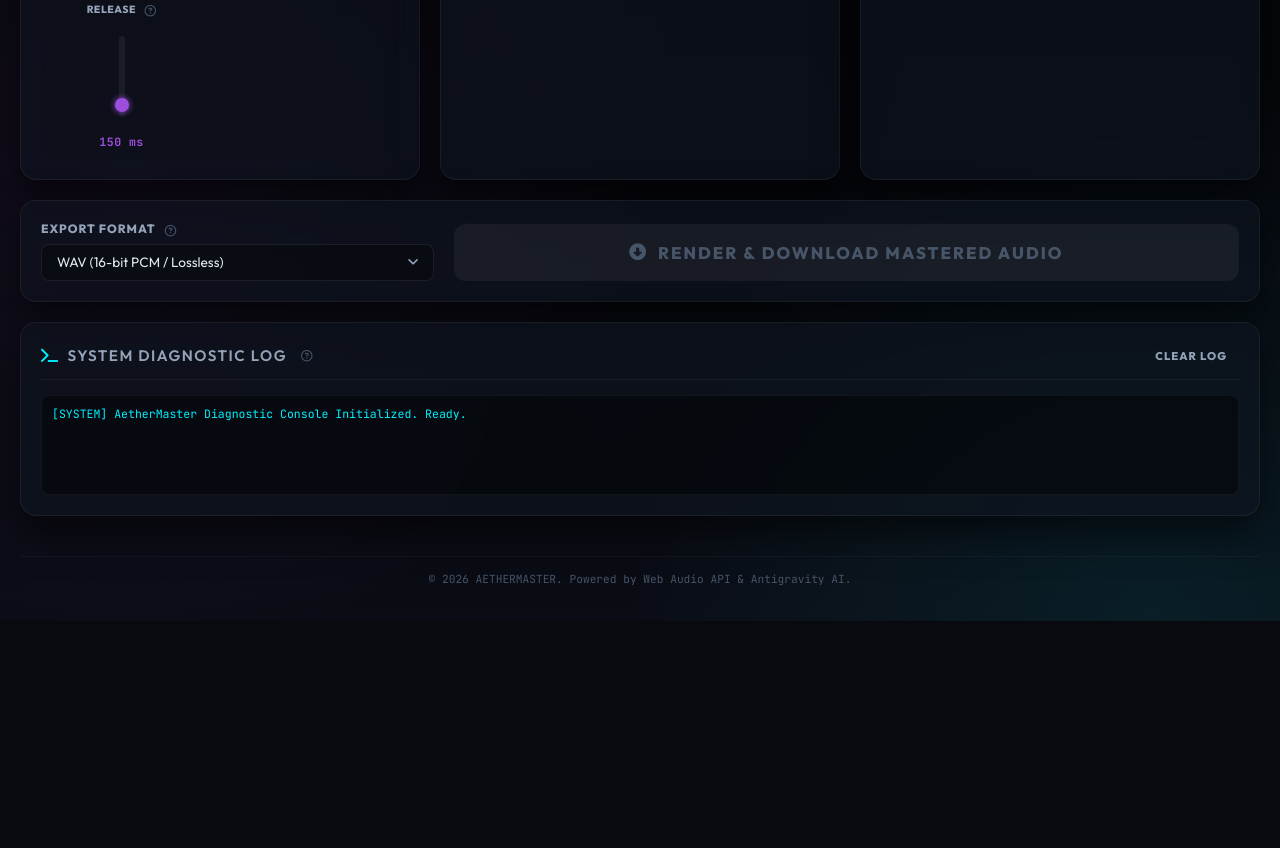
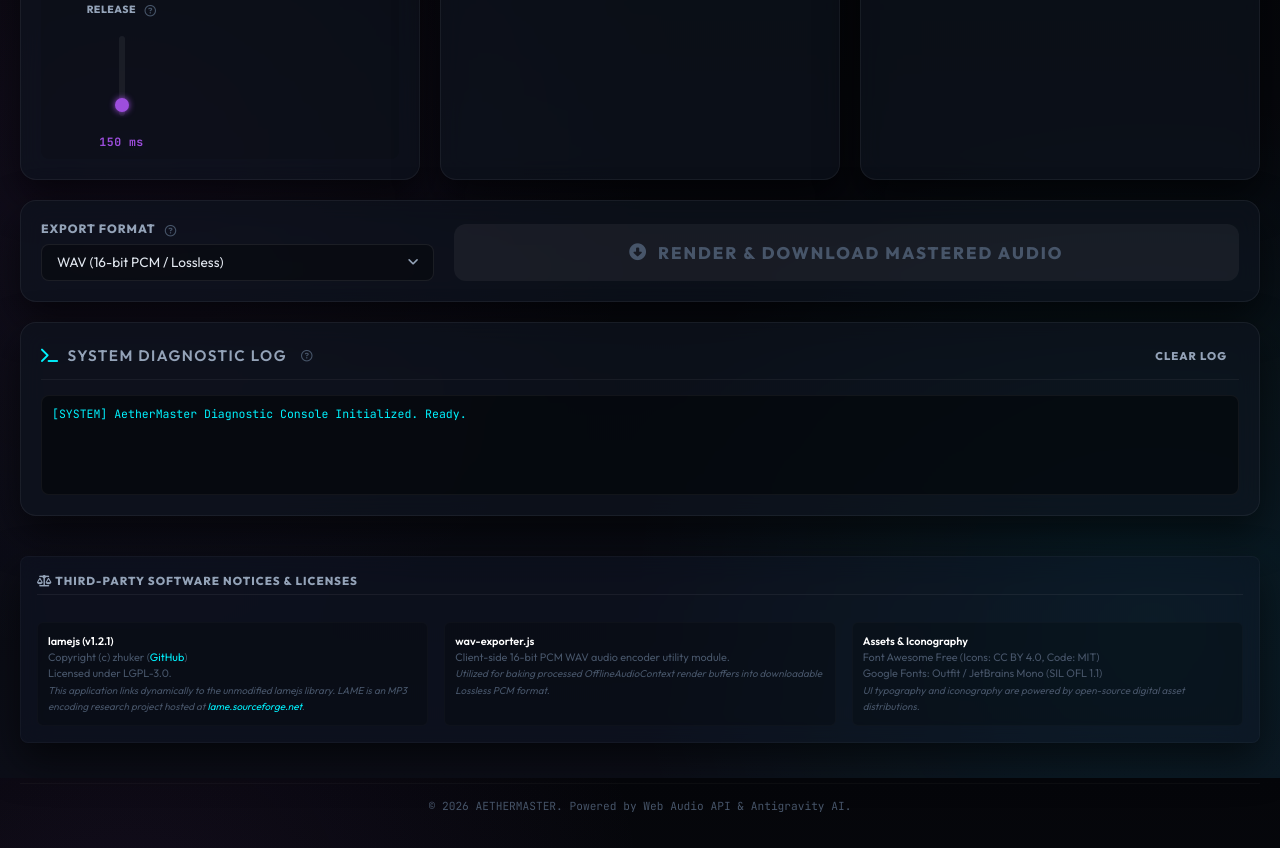
Before and after one commit to bito999p-ctrl/bitomusic, a website: page audio-mastering-tool/index.html in a window 1280 px wide. Shown: the part 1622-2470 px from the top of the page. Before the commit the page ends 2243 px from the top, so only its background shows below. Drawn offline with Linux system fonts and the light colour scheme.

Commit message:
Add files via upload

```diff
--- a/audio-mastering-tool/index.html
+++ b/audio-mastering-tool/index.html
@@ -4,19 +4,15 @@
   <meta charset="UTF-8">
   <meta name="viewport" content="width=device-width, initial-scale=1.0">
   <title>AETHERMASTER // Web Audio Mastering Suite</title>
-  <!-- Google Fonts: Outfit (UI), JetBrains Mono (Tech Readouts) -->
   <link rel="preconnect" href="https://fonts.googleapis.com">
   <link rel="preconnect" href="https://fonts.gstatic.com" crossorigin>
   <link href="https://fonts.googleapis.com/css2?family=JetBrains+Mono:wght@300;400;700&family=Outfit:wght@300;400;600;800&display=swap" rel="stylesheet">
-  <!-- FontAwesome Icons -->
   <link rel="stylesheet" href="https://cdnjs.cloudflare.com/ajax/libs/font-awesome/6.4.0/css/all.min.css">
-  <!-- lamejs MP3 Encoder -->
   <script src="https://cdn.jsdelivr.net/npm/lamejs@1.2.1/lame.min.js"></script>
   <link rel="stylesheet" href="styles.css?v=3.3">
 </head>
 <body>
   <div class="app-container">
-    <!-- HEADER -->
     <header class="app-header">
       <div class="logo-area">
         <div class="logo-icon"><i class="fa-solid fa-wave-square"></i></div>
@@ -31,9 +27,7 @@
       </div>
     </header>
 
-    <!-- MAIN DASHBOARD -->
     <main class="dashboard-grid">
-      <!-- FILE UPLOADER & WAVEFORM -->
       <section class="panel upload-panel full-width">
         <div id="drop-zone" class="drop-zone">
           <i class="fa-solid fa-cloud-arrow-up upload-icon"></i>
@@ -42,7 +36,6 @@
           <input type="file" id="file-input" accept="audio/*" class="hidden-input">
         </div>
 
-        <!-- ACTIVE TRACK INFO (HIDDEN BY DEFAULT) -->
         <div id="track-info" class="track-info hidden">
           <div class="track-details">
             <span class="track-name" id="track-name">Song_Title.wav</span>
@@ -65,7 +58,6 @@
         </div>
       </section>
 
-      <!-- VISUALIZERS -->
       <section class="panel visualizer-panel span-2">
         <div class="panel-header">
           <h2 class="panel-title"><i class="fa-solid fa-chart-simple"></i> VISUALIZERS <span class="help-icon" data-tooltip="リアルタイムの周波数スペクトラムと、マスタリング前後の波形を視覚的に比較・モニタリングするエリアです。"><i class="fa-regular fa-circle-question"></i></span></h2>
@@ -76,7 +68,6 @@
         </div>
 
         <div class="visualizer-content">
-          <!-- Spectrum Visualizer -->
           <div class="visualizer-container" id="spectrum-view">
             <canvas id="spectrum-canvas"></canvas>
             <div class="freq-labels">
@@ -89,7 +80,6 @@
               <span>20kHz</span>
             </div>
           </div>
-          <!-- Waveform Visualizer -->
           <div class="visualizer-container hidden" id="waveform-view">
             <canvas id="waveform-canvas"></canvas>
             <div class="waveform-legend">
@@ -100,13 +90,11 @@
         </div>
       </section>
 
-      <!-- METERS (IN/OUT & GAIN REDUCTION) -->
       <section class="panel meter-panel">
         <div class="panel-header">
           <h2 class="panel-title"><i class="fa-solid fa-gauge-high"></i> ANALYZERS <span class="help-icon" data-tooltip="L/Rの入力音量、コンプレッサーのゲイン削減量（GR）、出力音量、およびステレオの左右相関を監視するメーター群です。"><i class="fa-regular fa-circle-question"></i></span></h2>
         </div>
         <div class="meters-container">
-          <!-- Input Meter -->
           <div class="meter-channel">
             <div class="meter-track">
               <div class="meter-fill" id="meter-in-l"></div>
@@ -114,14 +102,12 @@
             </div>
             <span class="meter-label">INPUT</span>
           </div>
-          <!-- Gain Reduction Meter -->
           <div class="meter-channel gr-meter">
             <div class="meter-track gr-track">
               <div class="meter-fill gr-fill" id="meter-gr"></div>
             </div>
             <span class="meter-label">GR (dB)</span>
           </div>
-          <!-- Output Meter -->
           <div class="meter-channel">
             <div class="meter-track">
               <div class="meter-fill" id="meter-out-l"></div>
@@ -143,7 +129,6 @@
         </div>
       </section>
 
-      <!-- CONTROLS: PRESET & LOUDNESS -->
       <section class="panel control-panel">
         <div class="panel-header">
           <h2 class="panel-title"><i class="fa-solid fa-sliders"></i> PRESETS & LOUDNESS <span class="help-icon" data-tooltip="マスタリングの方向性を決めるジャンルプリセットの選択と、目標とする出力音圧を設定するセクションです。"><i class="fa-regular fa-circle-question"></i></span></h2>
@@ -195,7 +180,6 @@
           </div>
         </div>
 
-        <!-- AI SMART ASSISTANT -->
         <div class="ai-assistant-section" style="margin-top: 12px; padding-top: 12px; border-top: 1px solid rgba(255, 255, 255, 0.05); display: flex; flex-direction: column; gap: 8px;">
           <div style="display: flex; justify-content: space-between; align-items: center;">
             <span class="control-label" style="font-size: 0.72rem; font-weight: 700; color: var(--text-secondary); letter-spacing: 1px;">AI SMART ASSISTANCE <span class="help-icon" data-tooltip="AIによる自動音響解析と最適化。AUTOオンでプリセット変更時も自動連動。"><i class="fa-regular fa-circle-question"></i></span></span>
@@ -217,7 +201,6 @@
               <i class="fa-solid fa-square-poll-vertical"></i> ANALYZED SONIC PROFILE
             </div>
 
-            <!-- Sonic Profile Stats Grid -->
             <div class="ai-stats-grid" style="display: grid; grid-template-columns: 1fr 1fr; gap: 6px; margin-bottom: 8px;">
               <div style="background: rgba(255,255,255,0.02); padding: 5px; border-radius: 4px; border: 1px solid rgba(255,255,255,0.03);">
                 <div style="font-size: 0.58rem; color: var(--text-secondary); line-height: 1.1;">DYNAMICS (CREST FACTOR)</div>
@@ -241,7 +224,6 @@
               </div>
             </div>
 
-            <!-- Resonance Peaks -->
             <div style="color: var(--accent-purple); font-weight: 700; margin-bottom: 4px; font-size: 0.65rem; border-bottom: 1px solid rgba(255,255,255,0.06); padding-bottom: 2px; letter-spacing: 0.5px;">
               <i class="fa-solid fa-scissors"></i> HIGH-FREQ HARSH PEAKS DETECTED
             </div>
@@ -249,7 +231,6 @@
               <div style="color: var(--text-muted); font-style: italic; padding: 2px;">No resonances analyzed yet.</div>
             </div>
 
-            <!-- Param Adjustments -->
             <div style="color: #00f2fe; font-weight: 700; margin-bottom: 4px; font-size: 0.65rem; border-bottom: 1px solid rgba(255,255,255,0.06); padding-bottom: 2px; letter-spacing: 0.5px;">
               <i class="fa-solid fa-sliders"></i> DYNAMIC AUTO-ADJUSTMENTS APPLIED
             </div>
@@ -261,7 +242,6 @@
         </div>
       </section>
 
-      <!-- CONTROLS: SATURATOR -->
       <section class="panel control-panel">
         <div class="panel-header">
           <h2 class="panel-title"><i class="fa-solid fa-fire"></i> HARMONIC SATURATOR <span class="help-icon" data-tooltip="アナログ機器特有の温かみや倍音成分（歪み）を付加し、音の太さや存在感を強化します。"><i class="fa-regular fa-circle-question"></i></span></h2>
@@ -292,12 +272,10 @@
         </div>
       </section>
 
-      <!-- CONTROLS: EQUALIZER -->
       <section class="panel control-panel">
         <div class="panel-header">
           <h2 class="panel-title"><i class="fa-solid fa-wave-triangle"></i> 3-BAND EQ <span class="help-icon" data-tooltip="低域・中域・高域の周波数バランスを調整するマスタリング用イコライザー。"><i class="fa-regular fa-circle-question"></i></span></h2>
         </div>
-        <!-- Low Band -->
         <div class="eq-band">
           <div class="eq-band-header">
             <span class="band-name">LOW SHELF</span>
@@ -311,7 +289,6 @@
             </div>
           </div>
         </div>
-        <!-- Mid Band -->
         <div class="eq-band">
           <div class="eq-band-header">
             <span class="band-name">MID PEAK</span>
@@ -325,7 +302,6 @@
             </div>
           </div>
         </div>
-        <!-- High Band -->
         <div class="eq-band">
           <div class="eq-band-header">
             <span class="band-name">HIGH SHELF</span>
@@ -341,7 +317,6 @@
         </div>
       </section>
 
-      <!-- CONTROLS: COMPRESSOR -->
       <section class="panel control-panel">
         <div class="panel-header">
           <h2 class="panel-title"><i class="fa-solid fa-compress"></i> GLUE COMPRESSOR <span class="help-icon" data-tooltip="音量のばらつきを整え、各パートを接着（グルー）して楽曲全体に一体感を与えます。"><i class="fa-regular fa-circle-question"></i></span></h2>
@@ -374,7 +349,6 @@
         </div>
       </section>
 
-      <!-- CONTROLS: STEREO IMAGER -->
       <section class="panel control-panel">
         <div class="panel-header">
           <h2 class="panel-title"><i class="fa-solid fa-arrows-left-right"></i> STEREO IMAGER <span class="help-icon" data-tooltip="音の広がり（ステレオ感）を調整します。200Hz以下はモノラル化して低音の位相を守ります。"><i class="fa-regular fa-circle-question"></i></span></h2>
@@ -385,7 +359,6 @@
           <span class="value-readout" id="width-val">120%</span>
         </div>
         <div class="width-visualizer">
-          <!-- Dynamic stereo width graphics -->
           <div class="width-arc">
             <div class="width-beam left" id="width-beam-l"></div>
             <div class="width-beam right" id="width-beam-r"></div>
@@ -394,7 +367,6 @@
         </div>
       </section>
 
-      <!-- CONTROLS: BRICKWALL LIMITER / MAXIMIZER -->
       <section class="panel control-panel">
         <div class="panel-header">
           <h2 class="panel-title"><i class="fa-solid fa-block-brick"></i> MAXIMIZER & LIMITER <span class="help-icon" data-tooltip="音質を破綻させず、音割れ（クリップ）を防ぐ最終段。全体の音圧を限界まで持ち上げます。"><i class="fa-regular fa-circle-question"></i></span></h2>
@@ -410,7 +382,6 @@
         </div>
       </section>
 
-      <!-- EXPORT PANEL -->
       <section class="panel export-panel full-width" style="display: flex; flex-direction: row; align-items: flex-end; gap: 20px; flex-wrap: wrap;">
         <div class="control-group" style="flex: 1; min-width: 200px;">
           <label for="export-format">EXPORT FORMAT <span class="help-icon" data-tooltip="出力する音声ファイルのフォーマット。高品質アーカイブ用のWAVや、配布に便利なMP3が選べます。"><i class="fa-regular fa-circle-question"></i></span></label>
@@ -438,7 +409,6 @@
         </div>
       </section>
 
-      <!-- CONSOLE LOG PANEL -->
       <section class="panel console-panel full-width">
         <div class="panel-header">
           <h2 class="panel-title"><i class="fa-solid fa-terminal"></i> SYSTEM DIAGNOSTIC LOG <span class="help-icon" data-tooltip="AIによる音響解析結果やシステムの動作状況をリアルタイムに出力する診断ログコンソールです。"><i class="fa-regular fa-circle-question"></i></span></h2>
@@ -450,13 +420,40 @@
       </section>
     </main>
 
-    <!-- FOOTER -->
+    <section class="panel credits-panel full-width" style="margin-top: 20px; background: rgba(15, 23, 42, 0.4); border: 1px solid rgba(255, 255, 255, 0.03); border-radius: 8px; padding: 16px; font-family: 'Outfit', sans-serif;">
+      <div style="font-size: 0.72rem; font-weight: 700; color: var(--text-secondary, #94a3b8); letter-spacing: 1px; margin-bottom: 12px; border-bottom: 1px solid rgba(255, 255, 255, 0.06); padding-bottom: 6px;">
+        <i class="fa-solid fa-scale-balanced"></i> THIRD-PARTY SOFTWARE NOTICES & LICENSES
+      </div>
+      <div style="display: grid; grid-template-columns: repeat(auto-fit, minmax(280px, 1fr)); gap: 16px; font-size: 0.68rem; color: var(--text-muted, #64748b); line-height: 1.5;">
+
+        <div style="background: rgba(0, 0, 0, 0.2); padding: 10px; border-radius: 6px; border: 1px solid rgba(255, 255, 255, 0.02);">
+          <span style="color: #fff; font-weight: 600;">lamejs (v1.2.1)</span><br>
+          Copyright (c) zhuker (<a href="https://github.com/zhuker/lamejs" target="_blank" style="color: #00f2fe; text-decoration: none;">GitHub</a>)<br>
+          Licensed under LGPL-3.0.<br>
+          <span style="font-style: italic; font-size: 0.62rem;">This application links dynamically to the unmodified lamejs library. LAME is an MP3 encoding research project hosted at <a href="http://lame.sourceforge.net" target="_blank" style="color: #00f2fe; text-decoration: none;">lame.sourceforge.net</a>.</span>
+        </div>
+
+        <div style="background: rgba(0, 0, 0, 0.2); padding: 10px; border-radius: 6px; border: 1px solid rgba(255, 255, 255, 0.02);">
+          <span style="color: #fff; font-weight: 600;">wav-exporter.js</span><br>
+          Client-side 16-bit PCM WAV audio encoder utility module.<br>
+          <span style="font-style: italic; font-size: 0.62rem;">Utilized for baking processed OfflineAudioContext render buffers into downloadable Lossless PCM format.</span>
+        </div>
+
+        <div style="background: rgba(0, 0, 0, 0.2); padding: 10px; border-radius: 6px; border: 1px solid rgba(255, 255, 255, 0.02);">
+          <span style="color: #fff; font-weight: 600;">Assets & Iconography</span><br>
+          Font Awesome Free (Icons: CC BY 4.0, Code: MIT)<br>
+          Google Fonts: Outfit / JetBrains Mono (SIL OFL 1.1)<br>
+          <span style="font-style: italic; font-size: 0.62rem;">UI typography and iconography are powered by open-source digital asset distributions.</span>
+        </div>
+
+      </div>
+    </section>
+
     <footer class="app-footer">
       <p>&copy; 2026 AETHERMASTER. Powered by Web Audio API & Antigravity AI.</p>
     </footer>
   </div>
 
-  <!-- MOBILE HELP BOTTOM SHEET -->
   <div id="mobile-help-sheet" class="mobile-help-sheet hidden">
     <div class="sheet-backdrop" id="sheet-backdrop"></div>
     <div class="sheet-content">
```
